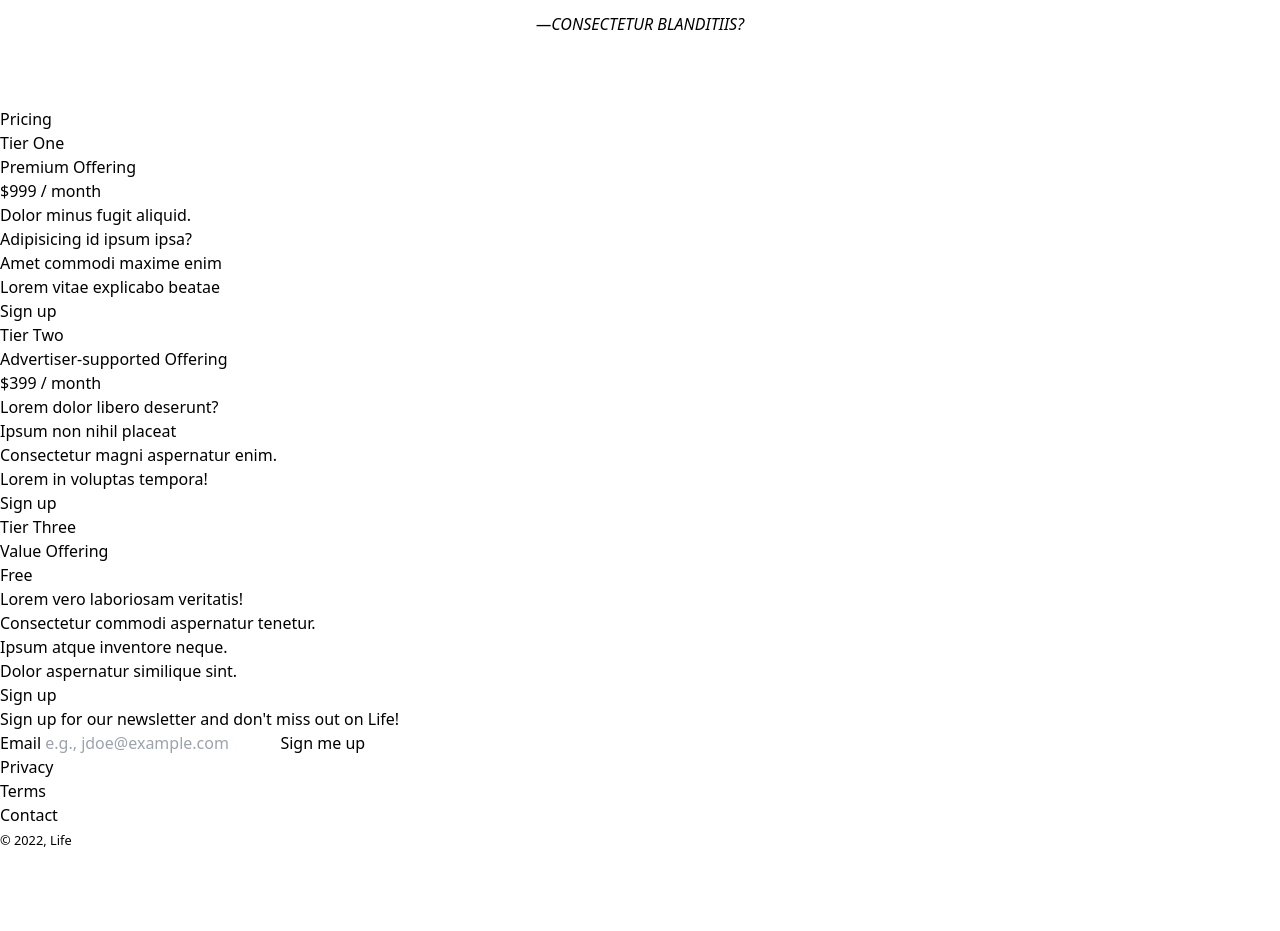
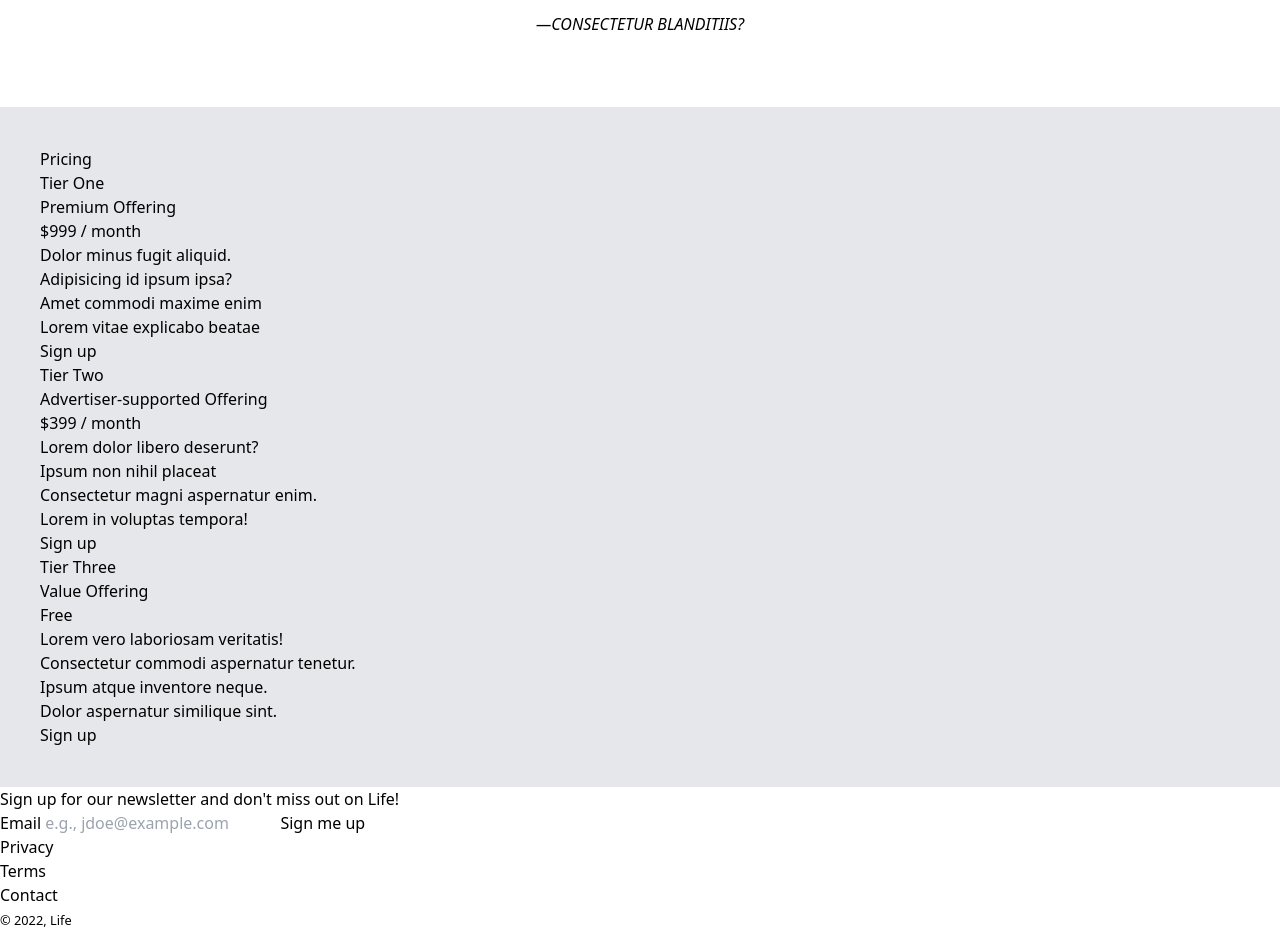
Before and after one commit to kevcomedia/fcc-product-landing-page, a website built with Parcel: page src/index.html in a window 1280 px wide. Shown: the part 1282-2213 px from the top of the page. Before the commit the page ends 2133 px from the top, so only its background shows below. Built offline with nearby package versions, Linux system fonts and the light colour scheme.

Commit message:
Add pricing section styles

```diff
--- a/src/index.html
+++ b/src/index.html
@@ -139,7 +139,7 @@
         </article>
       </section>
 
-      <section id="pricing">
+      <section id="pricing" class="bg-gray-200 text-black p-10">
         <h2>Pricing</h2>
         <section>
           <header>
```
